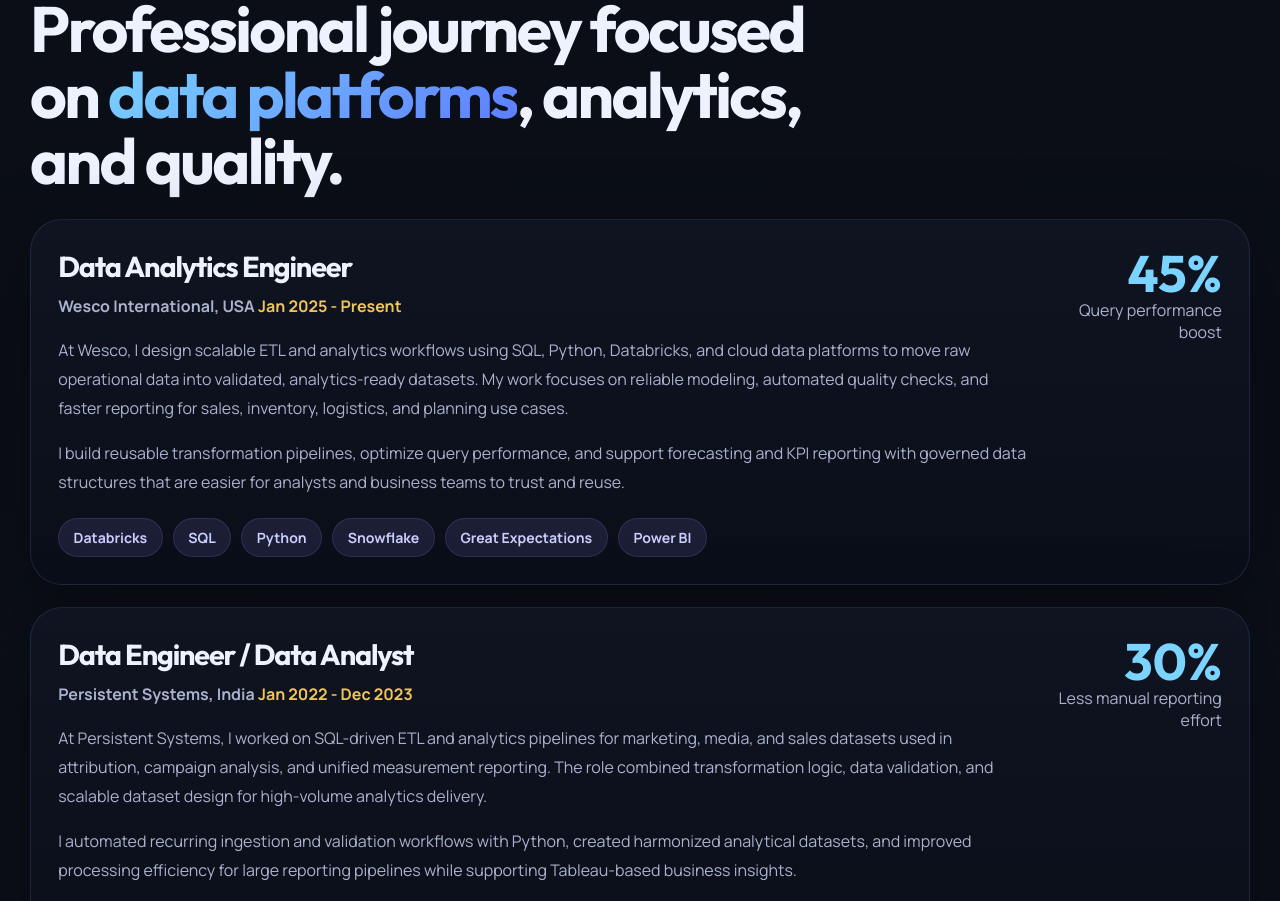
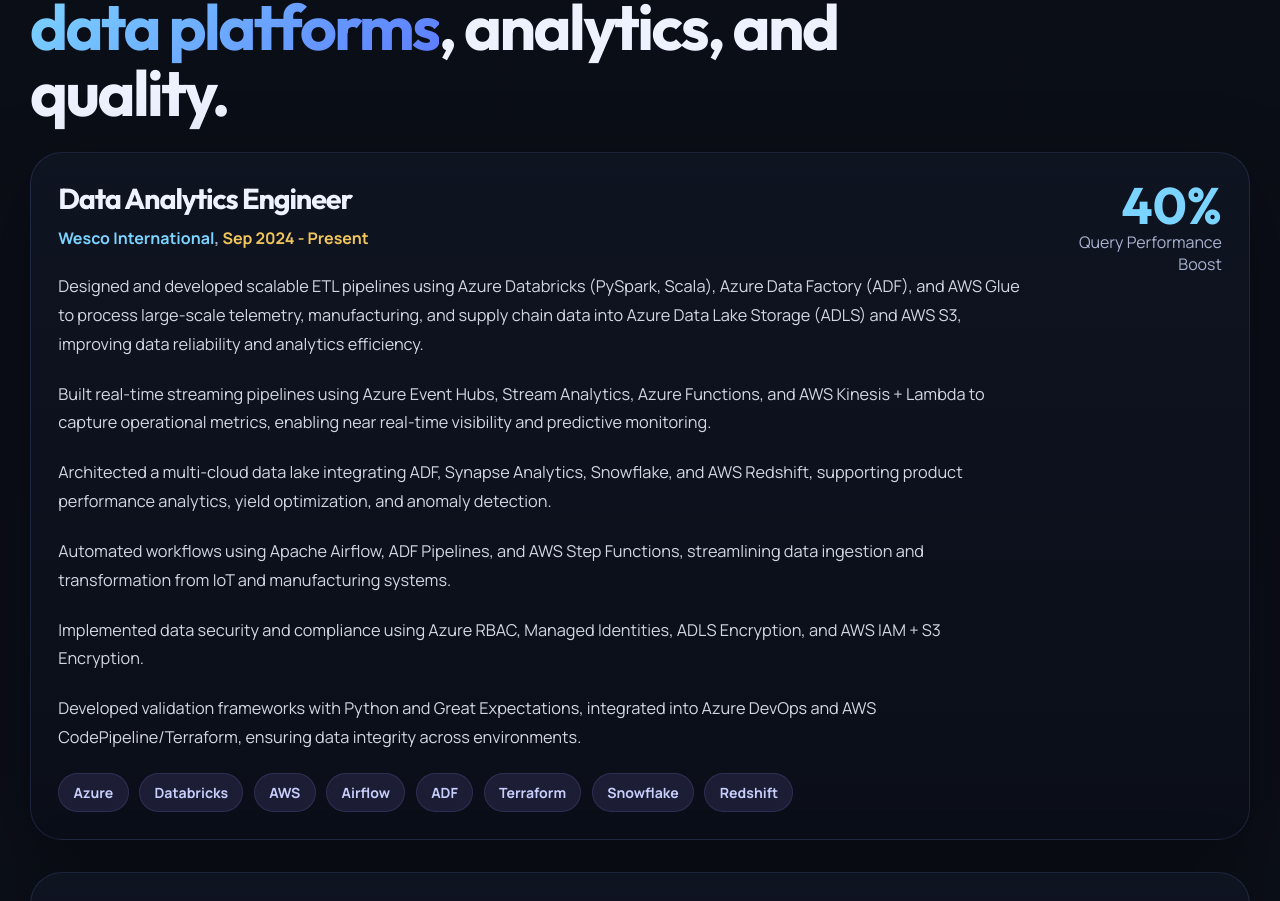
Before and after one commit to kodarubhargav/portfolio, a React (Vite) app: page / in a window 1280 px wide. Shown: the part 1899-2800 px from the top of the page. Built offline with nearby package versions, Linux system fonts and the light colour scheme.

Commit message:
Update experience section and remove resume link

```diff
--- a/src/App.jsx
+++ b/src/App.jsx
@@ -19,39 +19,48 @@
 const experience = [
   {
     role: "Data Analytics Engineer",
-    company: "Wesco International, USA",
-    period: "Jan 2025 - Present",
-    highlight: "45%",
-    highlightLabel: "Query performance boost",
-    summary:
-      "At Wesco, I design scalable ETL and analytics workflows using SQL, Python, Databricks, and cloud data platforms to move raw operational data into validated, analytics-ready datasets. My work focuses on reliable modeling, automated quality checks, and faster reporting for sales, inventory, logistics, and planning use cases.",
-    detail:
-      "I build reusable transformation pipelines, optimize query performance, and support forecasting and KPI reporting with governed data structures that are easier for analysts and business teams to trust and reuse.",
-    tags: ["Databricks", "SQL", "Python", "Snowflake", "Great Expectations", "Power BI"],
+    company: "Wesco International",
+    period: "Sep 2024 - Present",
+    highlight: "40%",
+    highlightLabel: "Query Performance Boost",
+    points: [
+      "Designed and developed scalable ETL pipelines using Azure Databricks (PySpark, Scala), Azure Data Factory (ADF), and AWS Glue to process large-scale telemetry, manufacturing, and supply chain data into Azure Data Lake Storage (ADLS) and AWS S3, improving data reliability and analytics efficiency.",
+      "Built real-time streaming pipelines using Azure Event Hubs, Stream Analytics, Azure Functions, and AWS Kinesis + Lambda to capture operational metrics, enabling near real-time visibility and predictive monitoring.",
+      "Architected a multi-cloud data lake integrating ADF, Synapse Analytics, Snowflake, and AWS Redshift, supporting product performance analytics, yield optimization, and anomaly detection.",
+      "Automated workflows using Apache Airflow, ADF Pipelines, and AWS Step Functions, streamlining data ingestion and transformation from IoT and manufacturing systems.",
+      "Implemented data security and compliance using Azure RBAC, Managed Identities, ADLS Encryption, and AWS IAM + S3 Encryption.",
+      "Developed validation frameworks with Python and Great Expectations, integrated into Azure DevOps and AWS CodePipeline/Terraform, ensuring data integrity across environments.",
+    ],
+    tags: ["Azure", "Databricks", "AWS", "Airflow", "ADF", "Terraform", "Snowflake", "Redshift"],
   },
   {
     role: "Data Engineer / Data Analyst",
-    company: "Persistent Systems, India",
-    period: "Jan 2022 - Dec 2023",
+    company: "Tata Consulting Services",
+    period: "May 2022 - Dec 2023",
     highlight: "30%",
-    highlightLabel: "Less manual reporting effort",
-    summary:
-      "At Persistent Systems, I worked on SQL-driven ETL and analytics pipelines for marketing, media, and sales datasets used in attribution, campaign analysis, and unified measurement reporting. The role combined transformation logic, data validation, and scalable dataset design for high-volume analytics delivery.",
-    detail:
-      "I automated recurring ingestion and validation workflows with Python, created harmonized analytical datasets, and improved processing efficiency for large reporting pipelines while supporting Tableau-based business insights.",
-    tags: ["ETL", "Python", "SQL", "Marketing Analytics", "Tableau", "Attribution"],
+    highlightLabel: "Faster Processing",
+    points: [
+      "Designed and developed end-to-end ETL pipelines using Azure Databricks (PySpark, Scala), Azure Data Factory (ADF), and AWS Glue to process large-scale financial and transactional data, improving data accessibility and analytics readiness.",
+      "Built real-time streaming pipelines with Azure Event Hubs, Stream Analytics, and AWS Kinesis for regulatory dashboards and risk monitoring.",
+      "Integrated a multi-cloud data lake (ADLS + S3) with Snowflake and Synapse Analytics, supporting unified financial reporting and self-service BI.",
+      "Collaborated with analysts and data scientists to model datasets aligned with financial KPIs, powering insights through Power BI and Tableau dashboards.",
+      "Automated CI/CD data workflows using Airflow, Azure DevOps, and Terraform, enhancing deployment reliability and scalability.",
+    ],
+    tags: ["Azure", "Databricks", "ADF", "AWS Glue", "Snowflake", "Power BI", "Terraform"],
   },
   {
     role: "Junior Data Engineer",
-    company: "TCS, India",
-    period: "Jun 2021 - Dec 2022",
-    highlight: "QA",
-    highlightLabel: "Validation-first delivery",
-    summary:
-      "At TCS, I supported data extraction, transformation, and reconciliation workflows for operational and campaign reporting. This experience strengthened my foundation in data cleaning, metric consistency, and the discipline required to deliver dependable BI-ready datasets.",
-    detail:
-      "I contributed Python-based cleaning scripts, supported reporting pipelines for Power BI and Tableau, and documented validation and transformation logic so analytics workflows remained stable and repeatable.",
-    tags: ["Python", "SQL", "Power BI", "Tableau", "Data Quality"],
+    company: "Tata Consulting Services",
+    period: "June 2021 - May 2022",
+    highlight: "30%",
+    highlightLabel: "Efficiency Increase",
+    points: [
+      "Developed ETL pipelines using Azure Databricks (PySpark, Scala), Azure Data Factory, and AWS Glue to process large-scale telemetry and operational data into ADLS and AWS S3, increasing efficiency by 30%.",
+      "Built real-time streaming pipelines using Azure Event Hubs, Stream Analytics, and AWS Kinesis + Lambda to monitor production line data and detect anomalies.",
+      "Modeled and optimized data warehouses in Azure Synapse, Snowflake, and AWS Redshift using Star/Snowflake schemas for predictive reporting and efficiency tracking.",
+      "Automated CI/CD and workflow orchestration using Airflow, Terraform, and Azure DevOps, ensuring reliable deployments across environments.",
+    ],
+    tags: ["Databricks", "Azure Synapse", "Snowflake", "AWS Redshift", "Airflow", "Azure DevOps"],
   },
 ];
 
@@ -163,14 +172,6 @@
               <a className="button button-primary" href="#experience">
                 Explore Experience
               </a>
-              <a
-                className="button button-secondary"
-                href={`${import.meta.env.BASE_URL}Bhargav_Kodaru_Resume_Updated.docx`}
-                target="_blank"
-                rel="noreferrer"
-              >
-                Download Resume
-              </a>
             </div>
           </div>
 
@@ -231,16 +232,19 @@
             <h2>Professional journey focused on <span>data platforms</span>, analytics, and quality.</h2>
           </div>
 
-          <div className="experience-list">
+          <div className="experience-list detailed-list">
             {experience.map((item) => (
-              <article className="experience-card reveal" key={`${item.company}-${item.role}`}>
+              <article className="experience-card detailed-card reveal" key={`${item.company}-${item.role}`}>
                 <div className="experience-copy">
                   <h3>{item.role}</h3>
-                  <p className="experience-meta">
-                    {item.company} <span>{item.period}</span>
+                  <p className="experience-meta colorful-meta">
+                    <span className="company-name">{item.company}</span>, <span>{item.period}</span>
                   </p>
-                  <p>{item.summary}</p>
-                  <p>{item.detail}</p>
+                  <div className="experience-points">
+                    {item.points.map((point) => (
+                      <p key={point}>{point}</p>
+                    ))}
+                  </div>
                   <div className="pill-row small-gap">
                     {item.tags.map((tag) => (
                       <span className="pill muted-pill" key={tag}>
@@ -319,9 +323,6 @@
             <a className="button button-primary" href="mailto:bhargav.kodaru@gmail.com">
               bhargav.kodaru@gmail.com
             </a>
-            <a className="button button-secondary" href="tel:+18605404423">
-              +1 (860) 540-4423
-            </a>
             <a
               className="button button-secondary"
               href="https://www.linkedin.com/in/bhargav-kodaru"
@@ -329,6 +330,14 @@
               rel="noreferrer"
             >
               LinkedIn
+            </a>
+            <a
+              className="button button-secondary"
+              href="https://github.com/kodarubhargav"
+              target="_blank"
+              rel="noreferrer"
+            >
+              GitHub
             </a>
           </div>
         </section>
--- a/src/styles.css
+++ b/src/styles.css
@@ -10,6 +10,8 @@
   --cyan: #7bd4ff;
   --blue: #5c7cff;
   --lavender: #9b8cff;
+  --green: #59d98e;
+  --gold: #f0c65b;
   --shadow: 0 26px 80px rgba(0, 0, 0, 0.34);
   --radius-xl: 32px;
   --radius-lg: 24px;
@@ -281,7 +283,7 @@
 
 .section-heading {
   margin-bottom: 1.6rem;
-  max-width: 820px;
+  max-width: 860px;
 }
 
 .section-heading h2,
@@ -337,11 +339,19 @@
   gap: 1.4rem;
 }
 
+.detailed-list {
+  gap: 2rem;
+}
+
 .experience-card {
   display: grid;
   grid-template-columns: 1fr 170px;
   gap: 1.5rem;
   padding: 1.7rem;
+  align-items: start;
+}
+
+.detailed-card {
   align-items: start;
 }
 
@@ -357,8 +367,29 @@
   font-weight: 700;
 }
 
-.experience-meta span {
-  color: #f0c55c;
+.colorful-meta {
+  font-size: clamp(1.1rem, 2vw, 1.35rem);
+}
+
+.company-name {
+  color: var(--cyan);
+}
+
+.colorful-meta span:last-child {
+  color: var(--gold);
+}
+
+.experience-points {
+  display: grid;
+  gap: 1.35rem;
+  margin-top: 1.25rem;
+}
+
+.experience-points p {
+  margin: 0;
+  font-size: 1.02rem;
+  line-height: 1.75;
+  color: rgba(238, 242, 255, 0.88);
 }
 
 .experience-aside {
```
Also changed, not shown: 1 other file (tests, documents, lock files or other folders).
